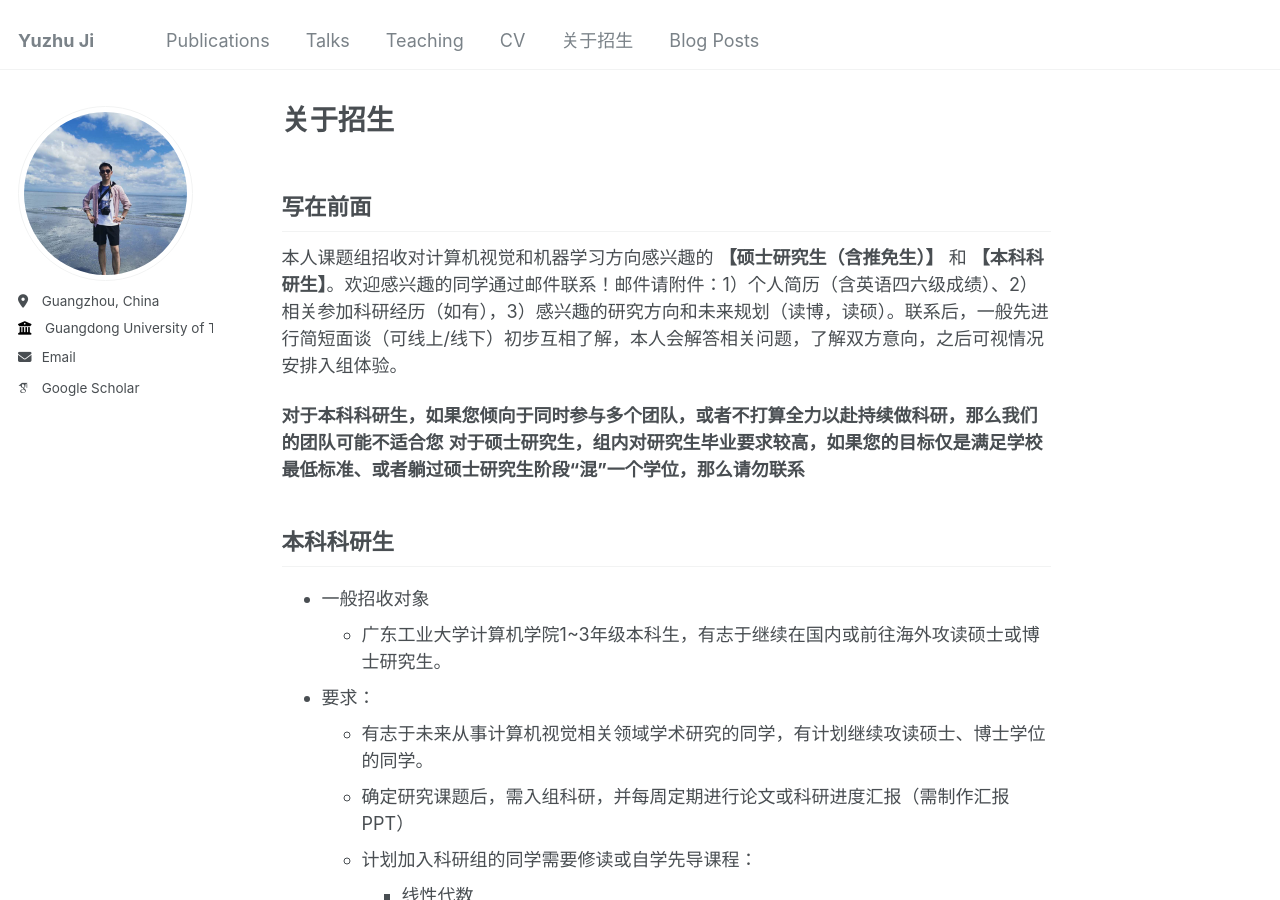
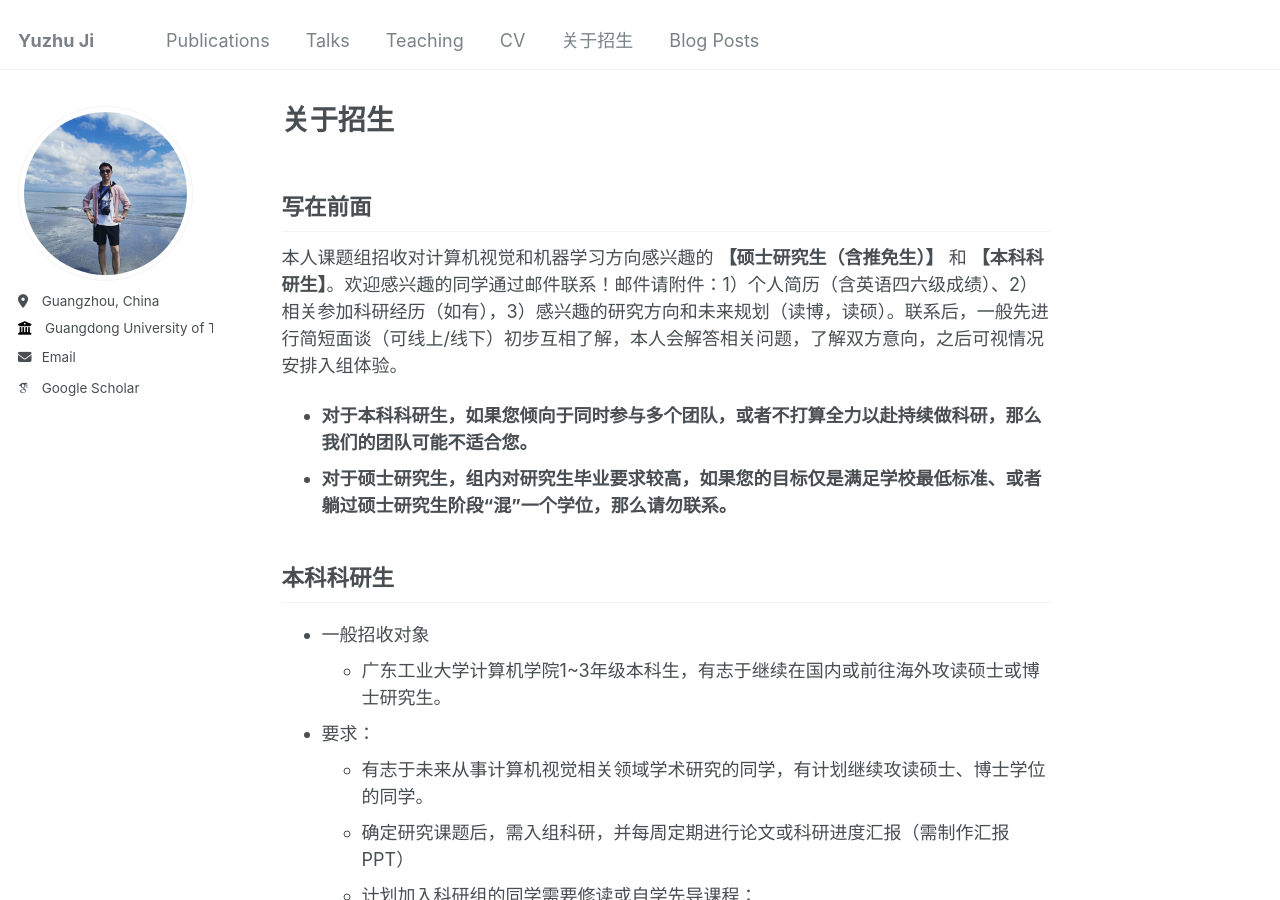
Before and after one commit to AndrewChiyz/andrewchiyz.github.io, a Jekyll site: the page built from _pages/markdown.md, in a window 1280 px wide and 900 px high. Built offline with Jekyll 4.4.1, drawn with Linux system fonts in a browser that asks for light colours; emoji names are drawn with the system emoji font; some web fonts are replaced.

Commit message:
update: enrollment

```diff
--- a/_pages/markdown.md
+++ b/_pages/markdown.md
@@ -11,8 +11,8 @@ redirect_from:
 
 本人课题组招收对计算机视觉和机器学习方向感兴趣的 **【硕士研究生（含推免生）】** 和 **【本科科研生】**。欢迎感兴趣的同学通过邮件联系！邮件请附件：1）个人简历（含英语四六级成绩）、2）相关参加科研经历（如有），3）感兴趣的研究方向和未来规划（读博，读硕）。联系后，一般先进行简短面谈（可线上/线下）初步互相了解，本人会解答相关问题，了解双方意向，之后可视情况安排入组体验。
 
-**对于本科科研生，如果您倾向于同时参与多个团队，或者不打算全力以赴持续做科研，那么我们的团队可能不适合您**
-**对于硕士研究生，组内对研究生毕业要求较高，如果您的目标仅是满足学校最低标准、或者躺过硕士研究生阶段“混”一个学位，那么请勿联系**
+- **对于本科科研生，如果您倾向于同时参与多个团队，或者不打算全力以赴持续做科研，那么我们的团队可能不适合您。**
+- **对于硕士研究生，组内对研究生毕业要求较高，如果您的目标仅是满足学校最低标准、或者躺过硕士研究生阶段“混”一个学位，那么请勿联系。**
 
 ## 本科科研生
 - 一般招收对象
```
